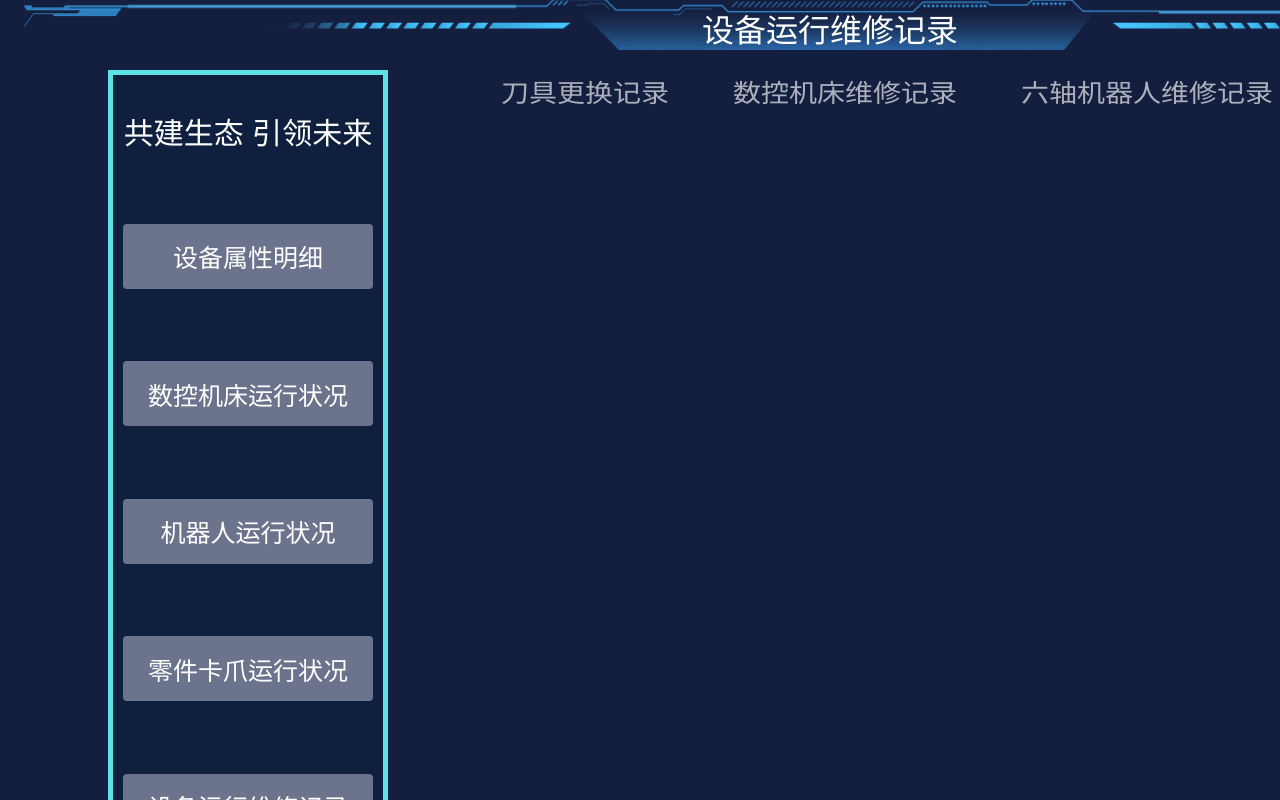
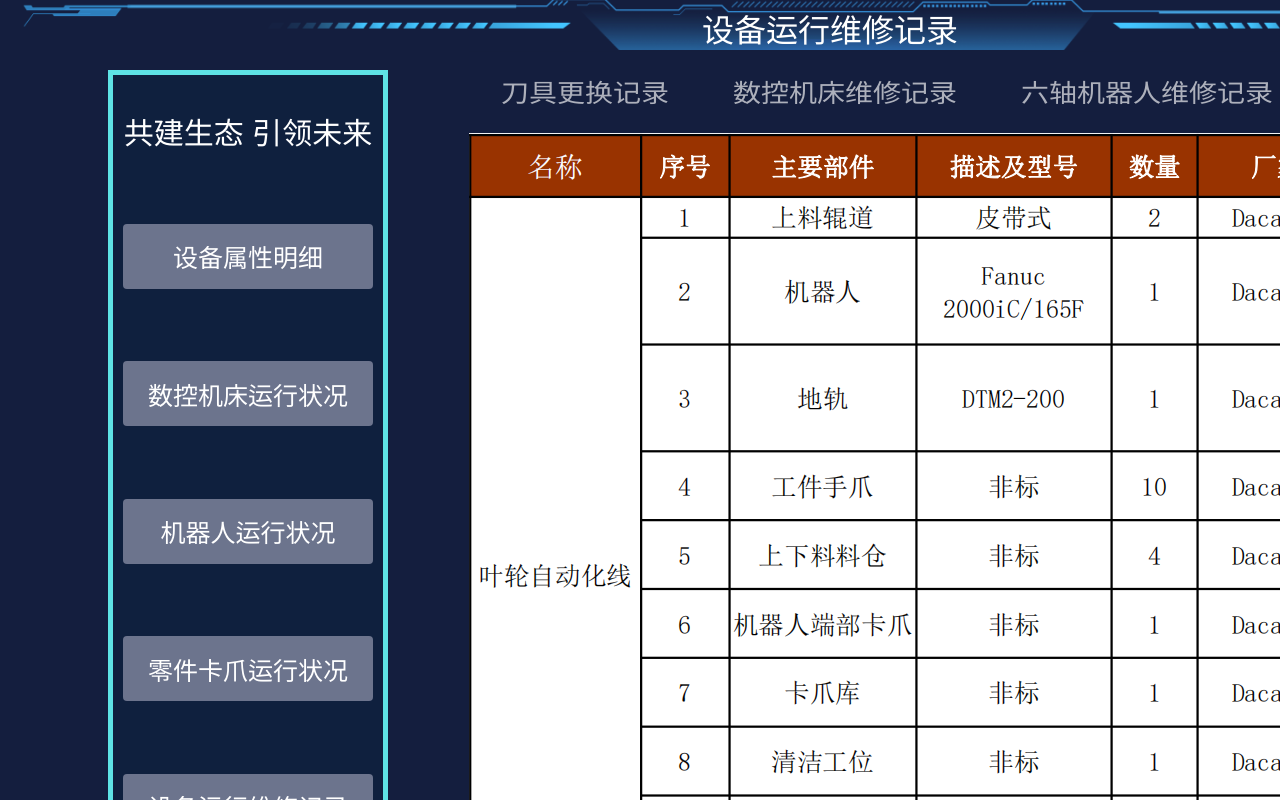
Before and after one commit to Smile213908/work_project, a React (Create React App) app: page / in a window 1280 px wide. Shown: the top 800 px of the page. Built offline with nearby package versions, Linux system fonts and the light colour scheme.

Commit message:
cj提交

```diff
--- a/src/component/middle/index.jsx
+++ b/src/component/middle/index.jsx
@@ -1,7 +1,7 @@
 import React , { useState }from 'react';
 // import ReactDOM from 'react-dom';
 import { Layout, Menu } from 'antd';
-import { Routes, Route, useNavigate } from 'react-router-dom';
+import { Routes, Route, useNavigate} from 'react-router-dom';
 import './index.css';
 
 import Charts1 from './pages/charts1';
@@ -66,6 +66,7 @@ const Middle = () => {
         <Content>
           <div className='route'>
             <Routes>
+              <Route path="*" element={<Charts1 />} />
               <Route exact path="/charts1" element={<Charts1 />} />
               <Route exact path="/charts2" element={<Charts2 />} />
               <Route exact path="/charts3" element={<Charts3 />} />
```
